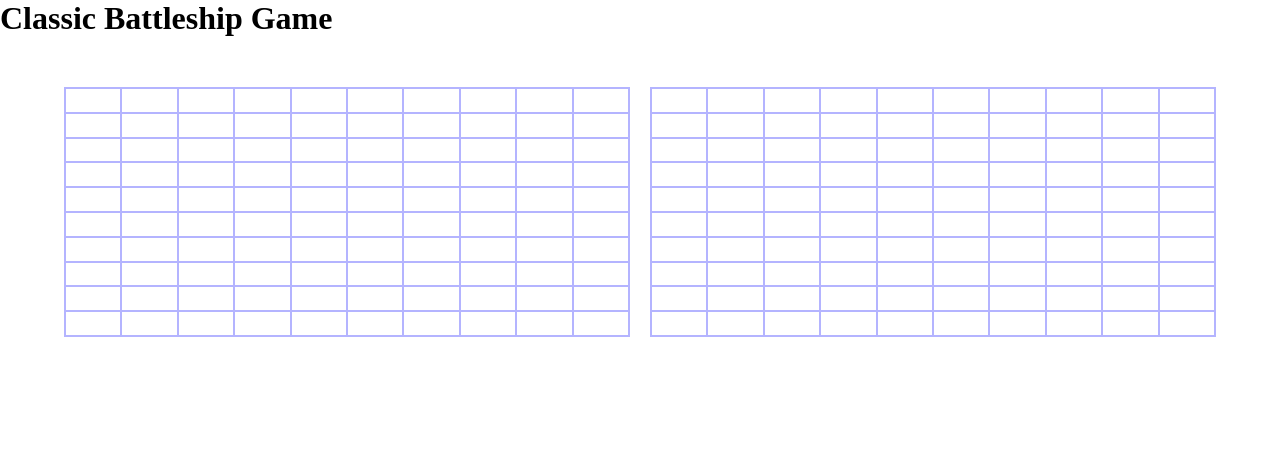
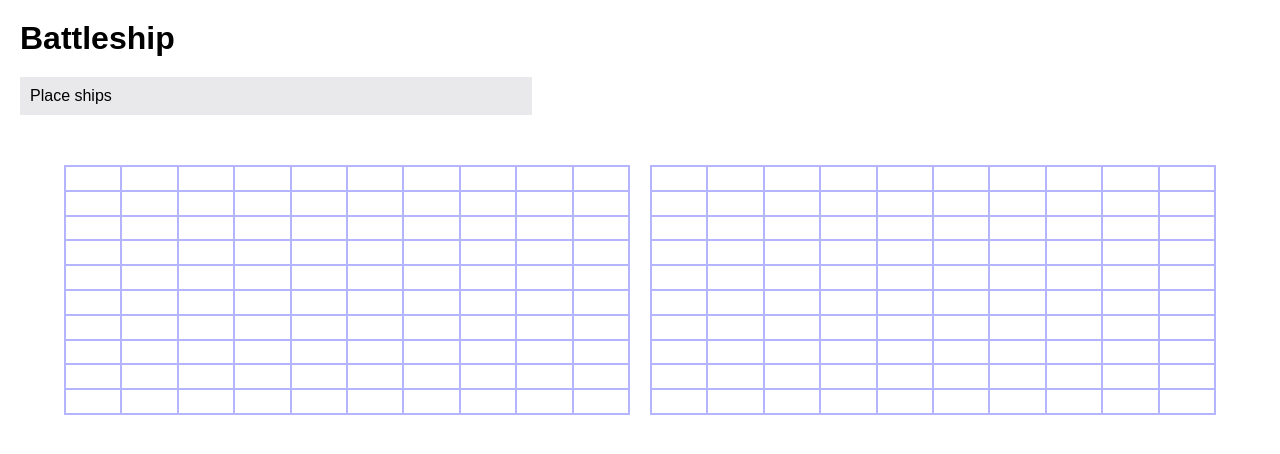
Before and after one commit to 4wiafe/odin-battleship, a website built with webpack: page src/template.html in a window 1280 px wide. Built offline with nearby package versions, Linux system fonts and the light colour scheme.

Commit message:
Add page title and message area

```diff
--- a/src/styles.css
+++ b/src/styles.css
@@ -1,7 +1,18 @@
-* {
+*,
+*::before,
+*::after {
   margin: 0;
   padding: 0;
   box-sizing: border-box;
+}
+
+html {
+  font-size: 16px;
+}
+
+body {
+  font-family: Arial, Helvetica, sans-serif;
+  height: 100%;
 }
 
 #board-container {
@@ -18,9 +29,21 @@
   display: grid;
   grid-template-columns: repeat(10, 1fr);
   grid-template-rows: repeat(10, 1fr);
-  border: 0.1px solid #B4B4FF;
+  border: 1px solid #B4B4FF;
 }
 
 .grid-item {
   border: 1px solid #B4B4FF;
 }
+
+.title {
+  font-size: 2rem;
+  margin: 20px;
+}
+
+.display-message {
+  margin: 20px;
+  padding: 10px;
+  background: #e9e9eb;
+  width: 40%;
+}
--- a/src/template.html
+++ b/src/template.html
@@ -6,7 +6,8 @@
   <title>Battleship Game</title>
 </head>
 <body>
-  <h1>Classic Battleship Game</h1>
+  <h1 class="title">Battleship</h1>
+  <div class="display-message">Place ships</div>
   <div id="board-container">
     <div id="player-board" class="board">
       <div class="grid-item"></div>
@@ -110,6 +111,7 @@
       <div class="grid-item"></div>
       <div class="grid-item"></div>
     </div>
+
     <div id="computer-board" class="board">
       <div class="grid-item"></div>
       <div class="grid-item"></div>
```
